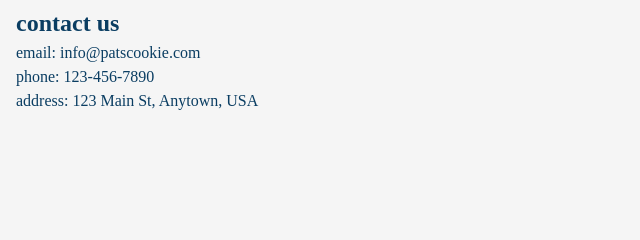
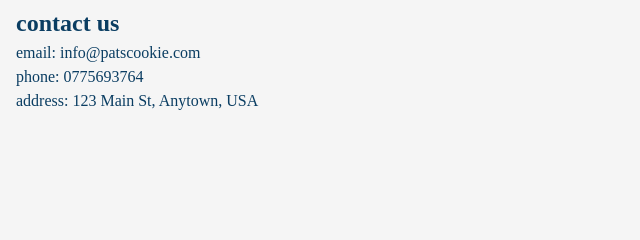
Before and after one commit to jihadnassar202/cookie-stand, a plain HTML site: page index.html in a window 1280 px wide. Shown: the part 285-525 px from the top of the page, 0-640 px from the left. Drawn offline with Linux system fonts and the light colour scheme.

Commit message:
udjust the index.html file

```diff
--- a/index.html
+++ b/index.html
@@ -33,7 +33,7 @@
       </section>
       <section><h2>contact us</h2>
         <p>email: info@patscookie.com</p>
-        <p>phone: 123-456-7890</p>
+        <p>phone: 0775693764</p>
         <p>address: 123 Main St, Anytown, USA</p>
       </section>
 
```
